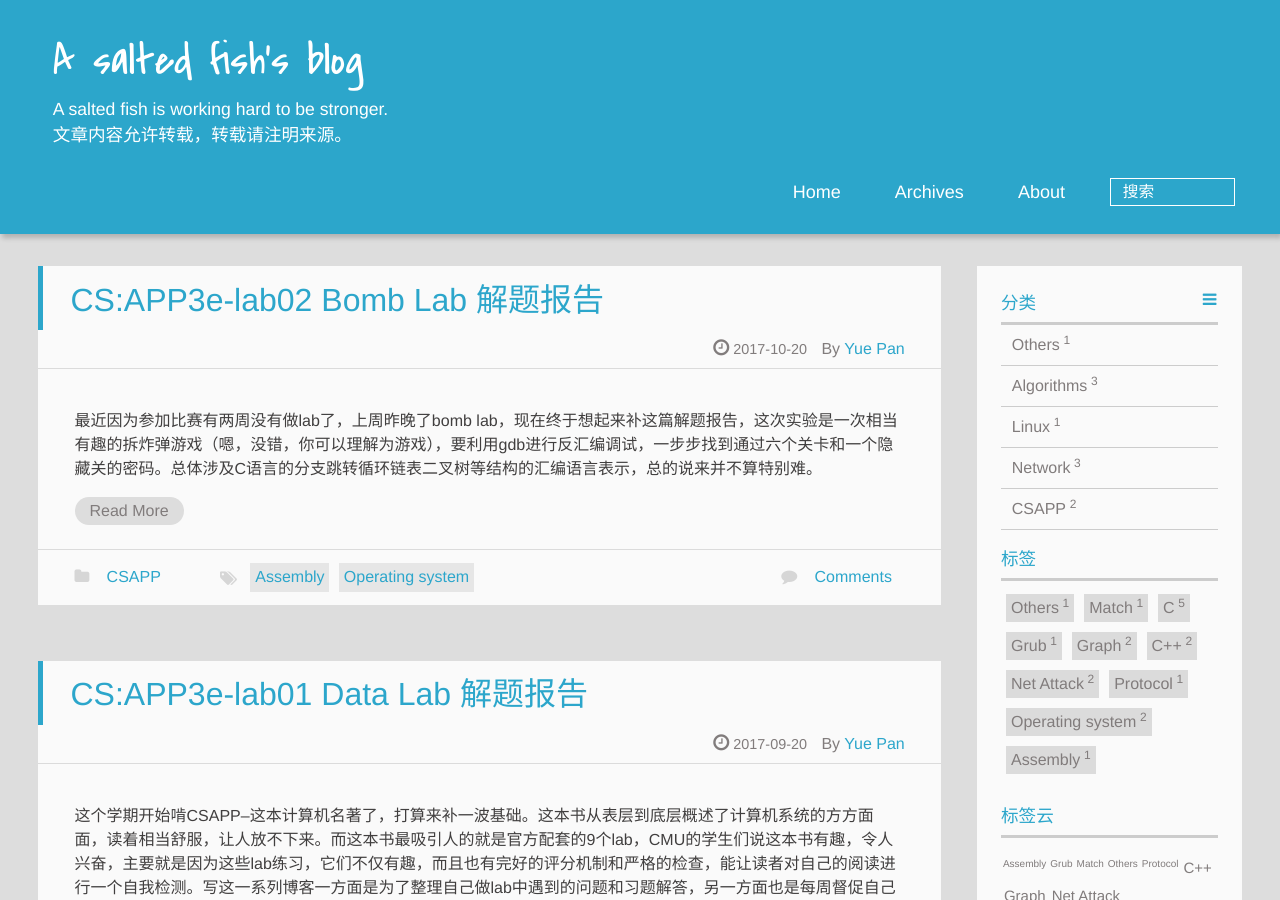
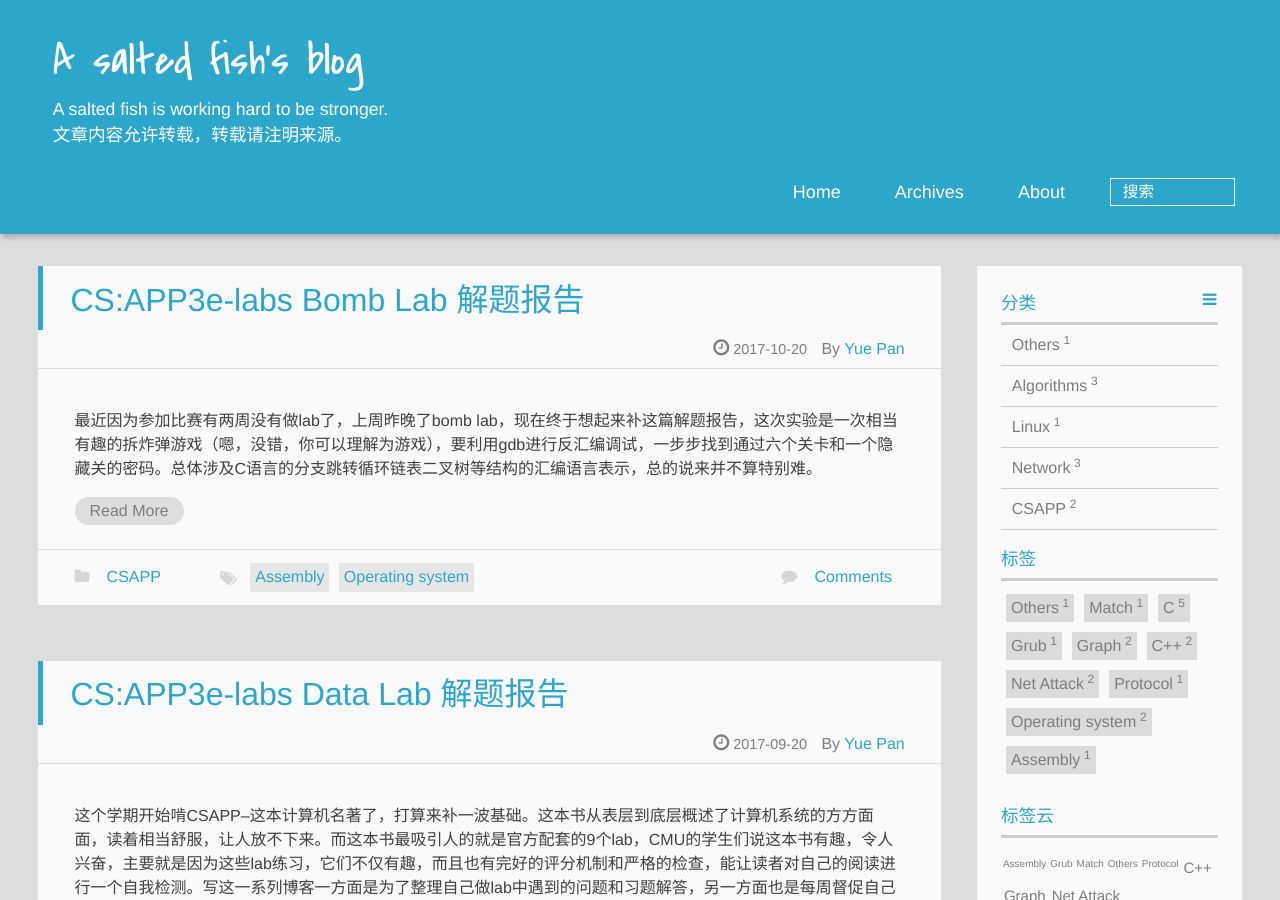
Before and after one commit to zxc479773533/zxc479773533.github.io, a Jekyll site: the page built from index.html, in a window 1280 px wide and 900 px high. Built offline with Jekyll 4.4.1, drawn with Linux system fonts in a browser that asks for light colours; a script that is not in the unit is left out; the list of posts is cut into pages by our own code; comment, search, counter and statistics services are not loaded.

Commit message:
modify titles

```diff
--- a/_posts/2017-10-20-Bomb-Lab.md
+++ b/_posts/2017-10-20-Bomb-Lab.md
@@ -1,6 +1,6 @@
 ---
 layout: post
-title: CS:APP3e-lab02 Bomb Lab 解题报告
+title: CS:APP3e-labs Bomb Lab 解题报告
 tags:
 - Assembly
 - Operating system
--- a/_posts/2017-9-20-Data-Lab.md
+++ b/_posts/2017-9-20-Data-Lab.md
@@ -1,6 +1,6 @@
 ---
 layout: post
-title: CS:APP3e-lab01 Data Lab 解题报告
+title: CS:APP3e-labs Data Lab 解题报告
 tags:
 - C
 - Operating system
```
